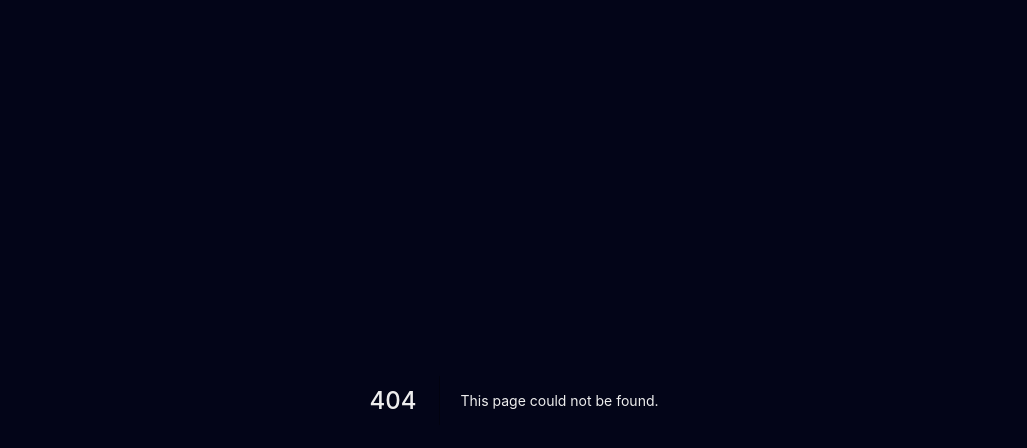
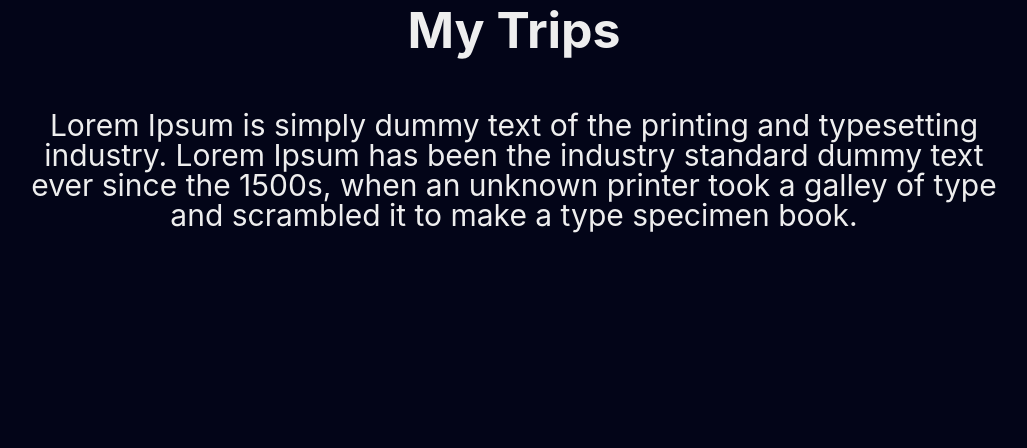
Before and after one commit to gabrielitba/my-trips, a Next.js app: page /about in a window 1280 px wide. Before the commit this address had no page. Shown: the top 448 px of the page, without its empty margins (126-1153 px from the left). Built offline with nearby package versions, Linux system fonts and the light colour scheme.

Commit message:
feat: criando página de About

```diff
--- /dev/null
+++ b/src/pages/about.tsx
@@ -0,0 +1,7 @@
+import AboutTemplate from 'templates/About';
+
+const About = () => {
+  return <AboutTemplate />;
+};
+
+export default About;
--- /dev/null
+++ b/src/templates/About/index.tsx
@@ -0,0 +1,24 @@
+import { CloseOutline } from '@styled-icons/evaicons-outline/CloseOutline';
+
+import * as S from './styles';
+import LinkWrapper from 'components/LinkWrapper';
+
+const AboutTemplate = () => {
+  return (
+    <S.Content>
+      <LinkWrapper href="/">
+        <CloseOutline size={32} />
+      </LinkWrapper>
+      <S.Heading>My Trips</S.Heading>
+      <S.Body>
+        <p>
+          Lorem Ipsum is simply dummy text of the printing and typesetting
+          industry. Lorem Ipsum has been the industry standard dummy text ever
+          since the 1500s, when an unknown printer took a galley of type and
+          scrambled it to make a type specimen book.
+        </p>
+      </S.Body>
+    </S.Content>
+  );
+};
+export default AboutTemplate;
--- /dev/null
+++ b/src/templates/About/styles.ts
@@ -0,0 +1,23 @@
+import styled from 'styled-components';
+
+export const Content = styled.div`
+  text-align: center;
+  display: flex;
+  align-items: center;
+  justify-content: center;
+  flex-direction: column;
+  max-width: var(--container);
+  margin: auto;
+`;
+
+export const Heading = styled.h1`
+  font-size: var(--large);
+  margin-bottom: var(--large);
+`;
+
+export const Body = styled.div`
+  p {
+    font-size: var(--medium);
+    line-height: var(--medium);
+  }
+`;
```
Also changed, not shown: src/pages/index.tsx (+11 -1 lines).
